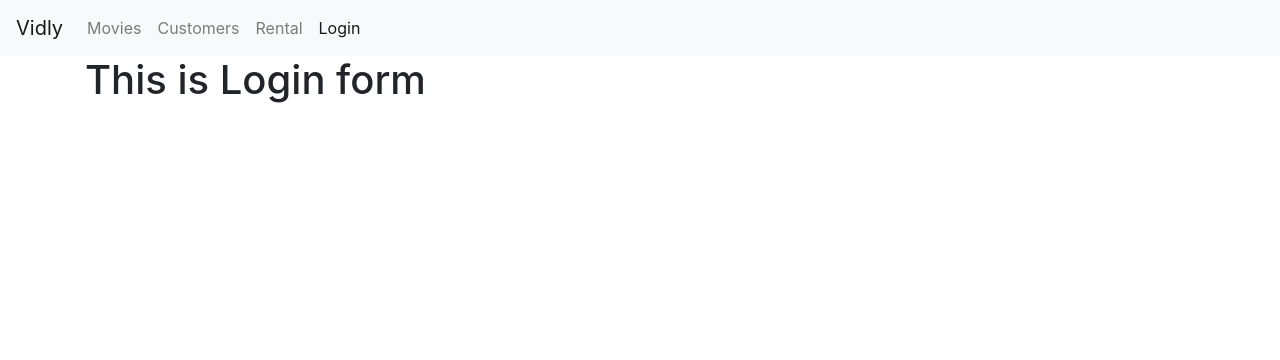
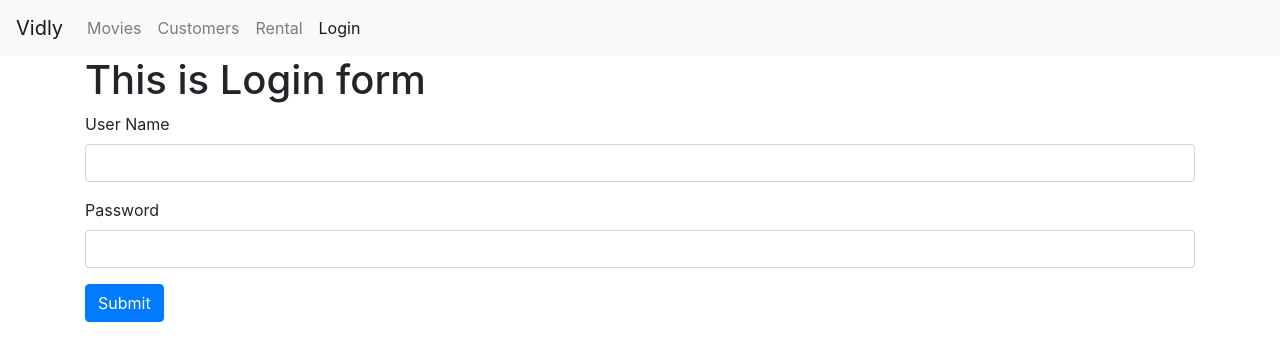
Before and after one commit to JeevanAnand/React_Practice, a React (Create React App) app in the folder movie-app/: page /loginForm in a window 1280 px wide. Shown: the top 360 px of the page. Built offline with nearby package versions, Linux system fonts and the light colour scheme.

Commit message:
handling form submit

```diff
--- a/movie-app/src/components/loginForm.jsx
+++ b/movie-app/src/components/loginForm.jsx
@@ -1,11 +1,31 @@
-import React, { Component } from 'react';
+import React, { Component } from "react";
 
 class LoginForm extends Component {
-    render() {
-        return (
-            <h1>This is Login form</h1>
-          );
-    }
+
+handleSubmmit = fobj =>{
+    fobj.preventDefault();
+    console.log("Handling form submit ");
+
+}
+
+  render() {
+    return (
+      <div>
+        <h1>This is Login form</h1>
+        <form onSubmit={this.handleSubmmit}>
+          <div className="form-group">
+            <label htmlFor="username">User Name</label>
+            <input type="text" id="username" className="form-control" />
+          </div>
+          <div className="form-group">
+            <label htmlFor="password">Password</label>
+            <input type="text"  id="password" className="form-control" />
+            </div>
+            <button className="btn btn-primary">Submit</button>
+        </form>
+      </div>
+    );
+  }
 }
 
 export default LoginForm;
```
